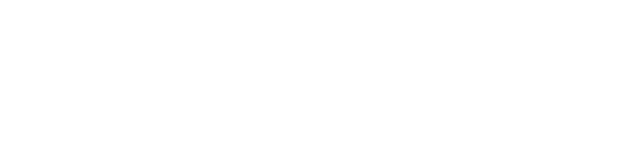
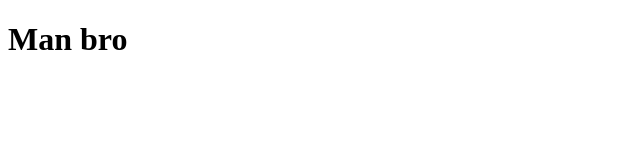
Before and after one commit to manbroxyz/manbroxyz.github.io, a plain HTML site: page index.html in a window 1280 px wide. Shown: the whole page, without its empty margins (0-640 px from the left). Drawn offline with Linux system fonts and the light colour scheme.

Commit message:
Update index.html

```diff
--- a/index.html
+++ b/index.html
@@ -1 +1,10 @@
 <!DOCTYPE html>
+
+<html>
+    <head>
+        <title>Man Bro</title>
+    </head>
+    <body>
+        <h1>Man bro</h1>
+    </body>
+</html>
```
